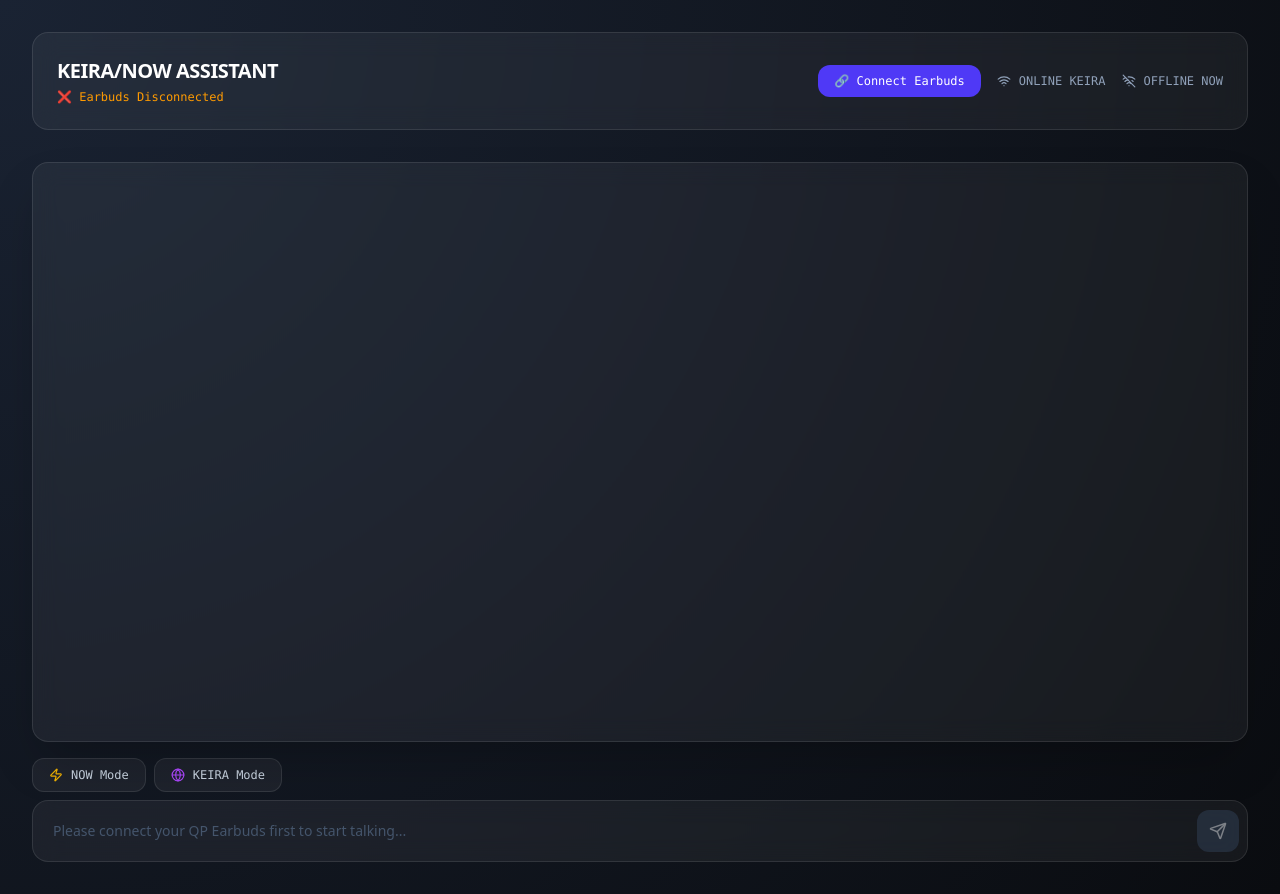
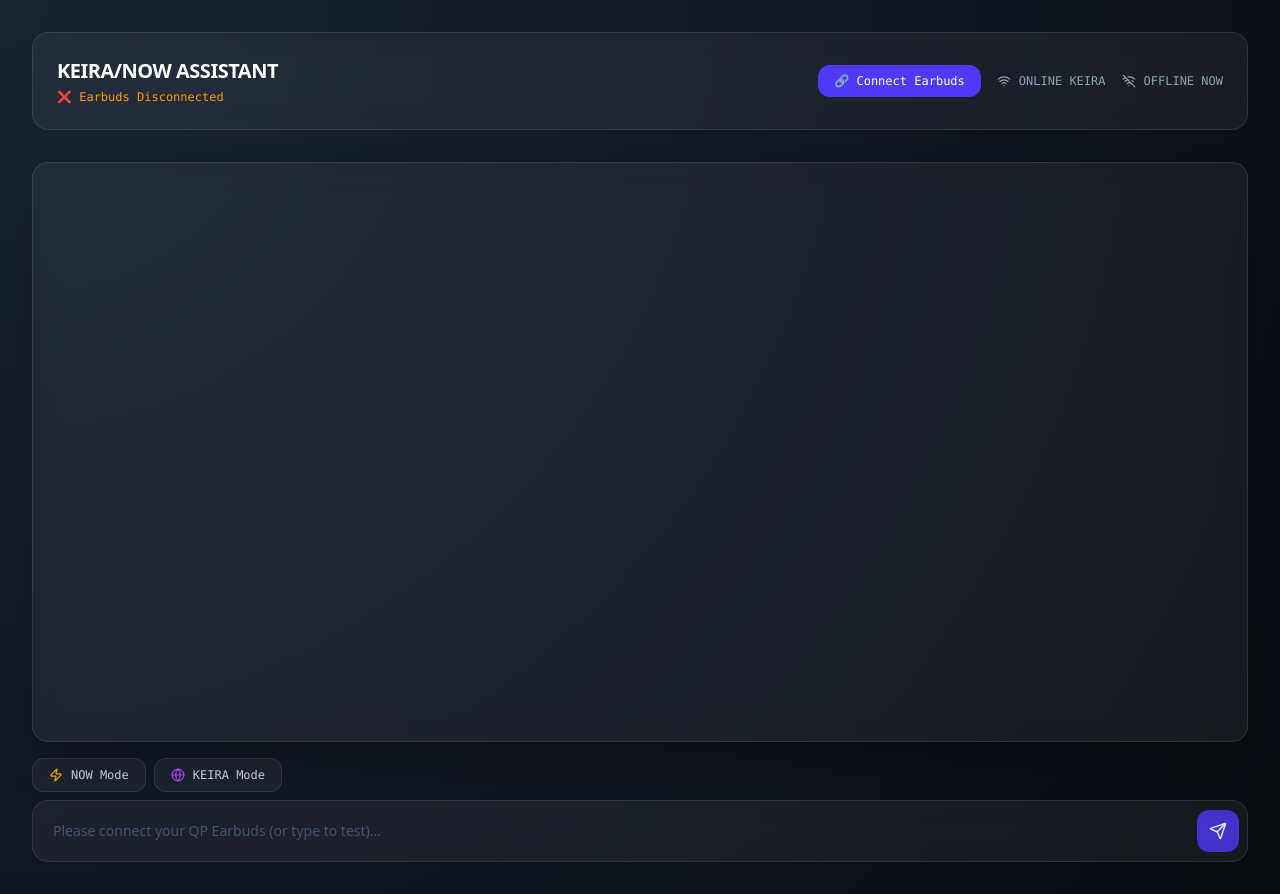
Before and after one commit to divakarkumarmob-gif/Talking-ai, a React (Vite) app: page / in a window 1280 px wide. Built offline with nearby package versions, Linux system fonts and the light colour scheme.

Commit message:
feat: allow local testing without earbud connection
Update BLE scan to accept all devices and remove connection requirements for the input interface to facilitate development and testing.

```diff
--- a/src/App.tsx
+++ b/src/App.tsx
@@ -49,7 +49,7 @@ export default function App() {
       setConnectionMessage("⏳ Scanning for QP Earbuds over BLE...");
 
       const device = await (navigator as any).bluetooth.requestDevice({
-        filters: [{ services: ['battery_service'] }],
+        acceptAllDevices: true,
         optionalServices: ['battery_service']
       });
 
@@ -191,11 +191,10 @@ export default function App() {
           <input
             value={input}
             onChange={(e) => setInput(e.target.value)}
-            disabled={!isConnected}
-            placeholder={isConnected ? "[NOW] ... or [KEIRA] ..." : "Please connect your QP Earbuds first to start talking..."}
-            className="flex-grow p-3 bg-transparent outline-none text-sm placeholder:text-slate-600 disabled:cursor-not-allowed"
+            placeholder={isConnected ? "[NOW] ... or [KEIRA] ..." : "Please connect your QP Earbuds (or type to test)..."}
+            className="flex-grow p-3 bg-transparent outline-none text-sm placeholder:text-slate-600"
           />
-          <button onClick={sendMessage} disabled={!isConnected || loading} className="p-3 bg-indigo-600/80 hover:bg-indigo-600 disabled:bg-slate-700 disabled:opacity-50 rounded-xl transition-colors"><Send size={18} /></button>
+          <button onClick={sendMessage} disabled={loading} className="p-3 bg-indigo-600/80 hover:bg-indigo-600 disabled:bg-slate-700 disabled:opacity-50 rounded-xl transition-colors"><Send size={18} /></button>
         </div>
       </div>
     </div>
```
